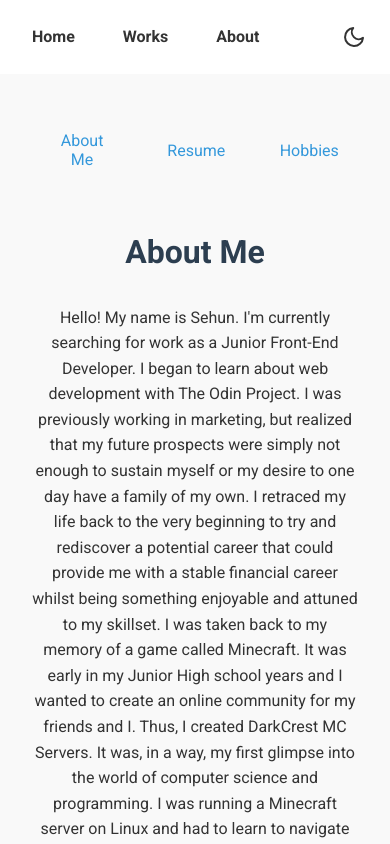
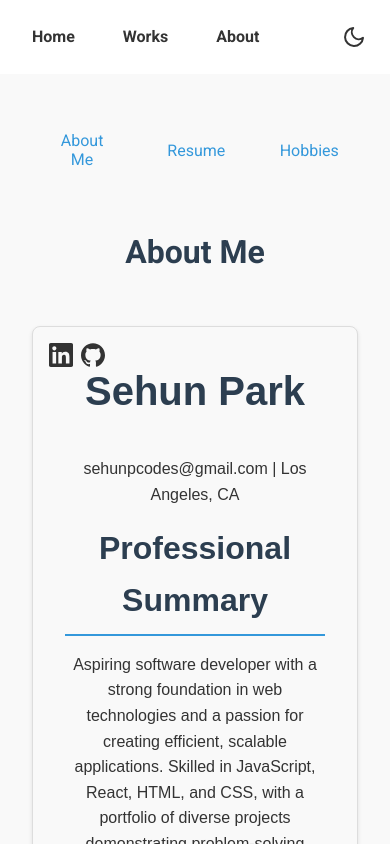
Before and after one commit to sehundpark/personal-portfolio, a React (Vite) app: page /about in a window 390 px wide. Shown: the top 844 px of the page. Built offline with nearby package versions, Linux system fonts and the light colour scheme.

Commit message:
Removed phone number and about me paragraph.

```diff
--- a/src/components/Footer.jsx
+++ b/src/components/Footer.jsx
@@ -7,7 +7,6 @@ export const Footer = () => {
         <ContactInfo>
           <h4>Contact Me</h4>
           <p>Email: sehunpcodes@gmail.com</p>
-          <p>Phone: (760) 791-2383</p>
           <p>Location: Los Angeles, CA</p>
         </ContactInfo>
         <SocialLinks>
--- a/src/pages/About.jsx
+++ b/src/pages/About.jsx
@@ -79,7 +79,7 @@ export const About = () => {
 
       <Section id="about">
         <h2>About Me</h2>
-        <StyledAboutMeParagraph>
+        {/* <StyledAboutMeParagraph>
           Hello! My name is Sehun. I'm currently searching for work as a Junior
           Front-End Developer. I began to learn about web development with The
           Odin Project. I was previously working in marketing, but realized that
@@ -108,7 +108,7 @@ export const About = () => {
           journey in my life. My mission is to continue learning and growing in
           this world where creativity and tech intermingles, both seemingly
           opposite ends but somehow intertwined like myself.
-        </StyledAboutMeParagraph>
+        </StyledAboutMeParagraph> */}
       </Section>
 
       <Section id="resume">
@@ -166,12 +166,12 @@ const NavItem = styled.button`
   }
 `;
 
-const StyledAboutMeParagraph = styled.p`
-  padding-bottom: 50px;
-  border-bottom: 2px solid var(--border-color);
-  margin-bottom: 50px;
-  text-align: center;
-`;
+// const StyledAboutMeParagraph = styled.p`
+//   padding-bottom: 50px;
+//   border-bottom: 2px solid var(--border-color);
+//   margin-bottom: 50px;
+//   text-align: center;
+// `;
 
 const Hobbies = styled.div`
   margin-top: 50px;
--- a/src/pages/Home.jsx
+++ b/src/pages/Home.jsx
@@ -16,12 +16,12 @@ export const Home = () => {
     "Adobe Photoshop",
   ];
 
-  const scrollToFooter = () => {
-    const footer = document.querySelector("footer");
-    if (footer) {
-      footer.scrollIntoView({ behavior: "smooth" });
-    }
-  };
+  // const scrollToFooter = () => {
+  //   const footer = document.querySelector("footer");
+  //   if (footer) {
+  //     footer.scrollIntoView({ behavior: "smooth" });
+  //   }
+  // };
 
   return (
     <StyledHomeContainer>
@@ -119,19 +119,19 @@ const StyledSection = styled.section`
   margin-bottom: 2rem;
 `;
 
-const StyledButton = styled.button`
-  display: inline-block;
-  padding: 0.5rem 1rem;
-  background-color: var(--primary-color);
-  color: var(--text-color);
-  text-decoration: none;
-  border-radius: 4px;
-  border: none;
-  cursor: pointer;
-  font-size: 1rem;
-  transition: background-color 0.3s ease;
+// const StyledButton = styled.button`
+//   display: inline-block;
+//   padding: 0.5rem 1rem;
+//   background-color: var(--primary-color);
+//   color: var(--text-color);
+//   text-decoration: none;
+//   border-radius: 4px;
+//   border: none;
+//   cursor: pointer;
+//   font-size: 1rem;
+//   transition: background-color 0.3s ease;
 
-  &:hover {
-    background-color: var(--secondary-color);
-  }
-`;
+//   &:hover {
+//     background-color: var(--secondary-color);
+//   }
+// `;
--- a/src/pages/subpages/Education/Resume.jsx
+++ b/src/pages/subpages/Education/Resume.jsx
@@ -148,7 +148,7 @@ export const Resume = () => {
 
       <h1>Sehun Park</h1>
       <ContactInfo>
-        <p>sehunpcodes@gmail.com | (760) 791-2383 | Los Angeles, CA</p>
+        <p>sehunpcodes@gmail.com | Los Angeles, CA</p>
       </ContactInfo>
 
       <Section>
```
